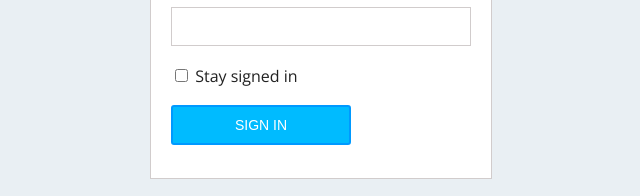
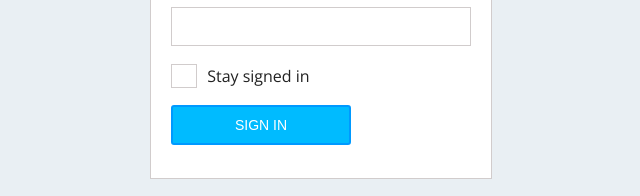
Before and after one commit to maciejk77/jquery-modular-ui-validation, a plain HTML site: page index.html in a window 1280 px wide. Shown: the part 283-479 px from the top of the page, 319-959 px from the left. Drawn offline with nearby package versions, Linux system fonts and the light colour scheme.

Commit message:
Checkbox styling completed

```diff
--- a/css/style.css
+++ b/css/style.css
@@ -109,7 +109,20 @@ input[type=text] {
   border: 1px #d1cccc solid;
 }
 
-input[type=checkbox] {}
+input[type=checkbox] {
+  visibility: hidden;
+}
+
+span {
+  margin-left: 10px;
+}
+
+#checkboxTwo {
+  display: inline;
+  width: 20px;
+  height: 20px;
+  border: 1px #d1cccc solid;
+}
 
 #login {
   font-size: 16px;
--- a/index.html
+++ b/index.html
@@ -37,7 +37,9 @@
     <input type="text" name="email">
     <h2>Password&#42;</h2>
     <input type="text" name="password">
-    <input type="checkbox" name="checkbox">
+    <div id="checkboxTwo">
+      <input type="checkbox" name="checkbox">
+    </div>
     <span>Stay signed in</span>
     <button>SIGN IN</button>
   </div>
```
